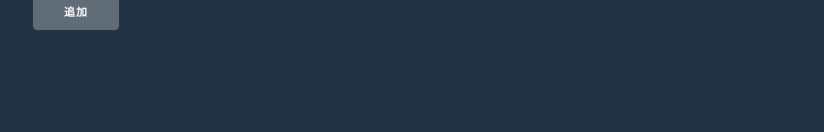
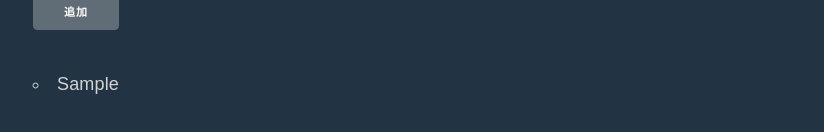
Before and after one commit to BoxPistols/zen-todo-react-ts, a React (Vite) app: page / in a window 1280 px wide. Both pictures are taken after typing "Sample" into the empty fields and a click on the input "追加". Shown: the part 222-354 px from the top of the page, without its empty margins (227-1051 px from the left). Built offline with nearby package versions, Linux system fonts and the light colour scheme.

Commit message:
Fixes Todo-New Basic

```diff
--- a/src/App.tsx
+++ b/src/App.tsx
@@ -2,7 +2,8 @@ import {useState} from 'react';
 import "./App.css";
 
 type Todo = {
-  value: string
+  value: string;
+  readonly id: number;
 }
 
 export const App = () => {
@@ -23,7 +24,9 @@ export const App = () => {
        * 新規Todo用定数の作成
        **/
       const newTodo: Todo = { // フォームの入力値, 型はvalue: string
-        value: text // 入力値はuseStateの値と連動
+        value: text, // 入力値はuseStateの値と連動
+        id: new Date().getTime()
+
       }
       // スプレッド構文を用いて todos ステートのコピーへ newTodo を追加する
       setTodos([
@@ -56,6 +59,17 @@ export const App = () => {
         <input type="submit" value="追加"
           onSubmit={handleOnSubmit}/>
       </form>
+
+      <ul>{
+        todos.map((todo) => {
+          return <li key={
+            todo.id
+          }>
+            {
+            todo.value
+          }</li>
+      })
+      }</ul>
     </div>
   )
 }
```
